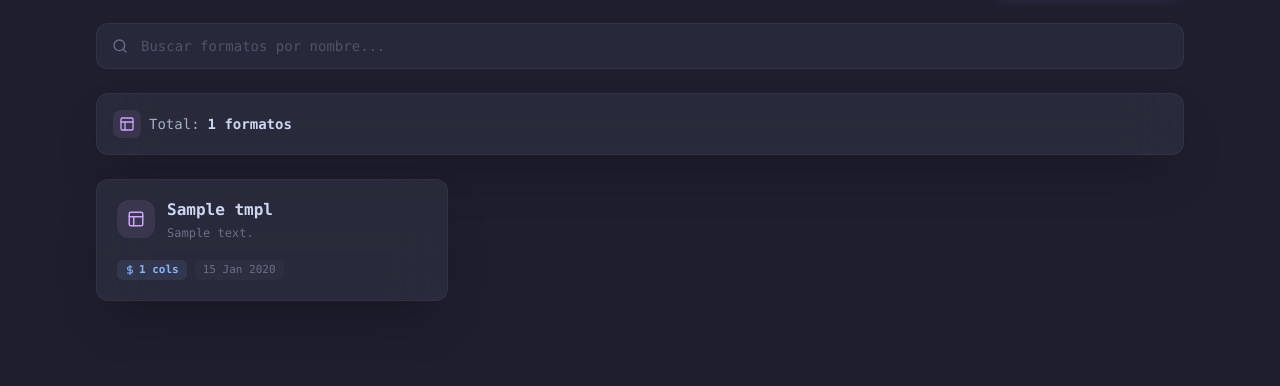
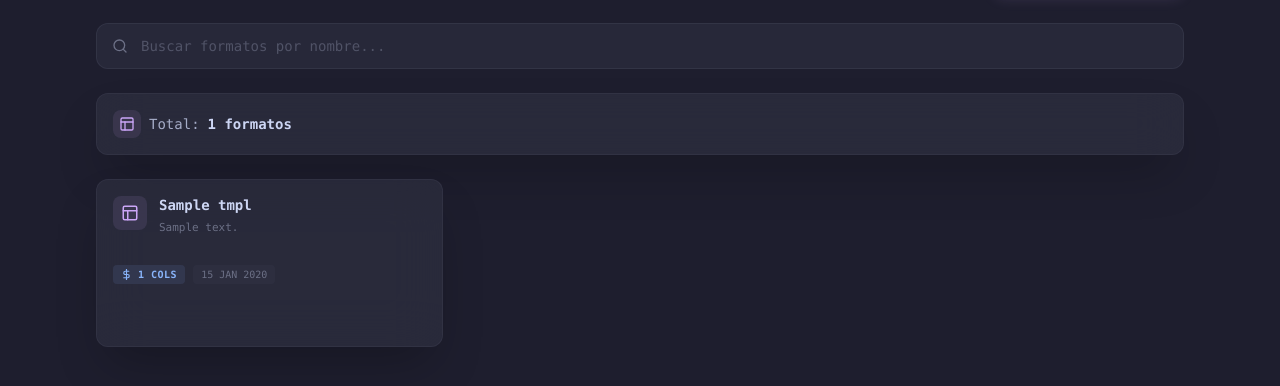
Before and after one commit to mrfuzball08/fzboard-web, a Django app: template dashboard/templates/dashboard/templates_list.html in a window 1280 px wide. Shown: the part 172-558 px from the top of the page. Run offline with Django 3.2, Linux system fonts and the light colour scheme; the template is opened without the code that fills it: most values are stand-ins (such as "Sample title", 1, 10 or a date in 2020); style sheets or scripts are compiled from the project's sources.

Commit message:
refactor: Updated template list card layout and styling for improved UI and separate footer actions, and increment CSS version.

```diff
--- a/dashboard/templates/dashboard/templates_list.html
+++ b/dashboard/templates/dashboard/templates_list.html
@@ -6,7 +6,7 @@
     <meta name="viewport" content="width=device-width, initial-scale=1.0">
     <title>Formatos - FuzBoard</title>
     {% load static %}
-    <link rel="stylesheet" href="{% static 'css/output.css' %}?v=5">
+    <link rel="stylesheet" href="{% static 'css/output.css' %}?v=7">
 </head>
 
 <body class="min-h-screen bg-cat-base text-cat-text font-mono">
@@ -95,18 +95,18 @@
             </div>
         </div>
 
-        <!-- Template Mosaic Grid -->
-        <div class="grid grid-cols-1 sm:grid-cols-2 lg:grid-cols-3 gap-4">
+        <!-- Templates Grid Layout -->
+        <div class="grid grid-cols-1 sm:grid-cols-2 lg:grid-cols-3 gap-6">
             {% for tmpl in templates %}
-            <a href="{% url 'template_detail' tmpl.pk %}"
-                class="glass-card rounded-xl overflow-hidden hover:border-cat-mauve/40 transition-all group cursor-pointer hover:shadow-lg hover:shadow-cat-mauve/5 block relative">
+            <div
+                class="glass-card rounded-xl overflow-hidden hover:border-cat-mauve/40 transition-all group hover:shadow-lg hover:shadow-cat-mauve/5 flex flex-col h-full relative">
 
-                <!-- Card Body -->
-                <div class="p-5">
+                <!-- Main Card Link Area -->
+                <a href="{% url 'template_detail' tmpl.pk %}" class="flex-1 p-4 flex flex-col">
                     <!-- Top: Icon + Name -->
                     <div class="flex items-start gap-3 mb-3">
                         <div
-                            class="p-2.5 bg-cat-mauve/10 rounded-xl text-cat-mauve shrink-0 group-hover:bg-cat-mauve/20 transition-colors">
+                            class="p-2 bg-cat-mauve/10 rounded-lg text-cat-mauve shrink-0 group-hover:bg-cat-mauve/20 transition-colors">
                             <svg xmlns="http://www.w3.org/2000/svg" width="18" height="18" viewBox="0 0 24 24"
                                 fill="none" stroke="currentColor" stroke-width="2" stroke-linecap="round"
                                 stroke-linejoin="round">
@@ -117,22 +117,22 @@
                         </div>
                         <div class="flex-1 min-w-0">
                             <h3
-                                class="text-base font-bold text-cat-text truncate group-hover:text-cat-mauve transition-colors leading-tight">
+                                class="text-sm font-bold text-cat-text truncate group-hover:text-cat-mauve transition-colors leading-snug">
                                 {{ tmpl.name }}
                             </h3>
                             {% if tmpl.description %}
-                            <p class="text-cat-overlay0 text-xs mt-1 line-clamp-2 leading-relaxed">
+                            <p class="text-cat-overlay0 text-[11px] mt-1 line-clamp-2 leading-relaxed">
                                 {{ tmpl.description }}
                             </p>
                             {% endif %}
                         </div>
                     </div>
 
-                    <!-- Meta Tags -->
-                    <div class="flex items-center gap-2 mt-4">
+                    <!-- Meta Tags (Pushed to bottom) -->
+                    <div class="flex items-center gap-2 mt-auto pt-4">
                         <span
-                            class="inline-flex items-center gap-1 px-2 py-0.5 rounded-md bg-cat-blue/10 text-cat-blue text-[11px] font-bold">
-                            <svg xmlns="http://www.w3.org/2000/svg" width="10" height="10" viewBox="0 0 24 24"
+                            class="inline-flex items-center gap-1.5 px-2 py-0.5 rounded bg-cat-blue/10 text-cat-blue text-[10px] font-bold uppercase tracking-wider">
+                            <svg xmlns="http://www.w3.org/2000/svg" width="11" height="11" viewBox="0 0 24 24"
                                 fill="none" stroke="currentColor" stroke-width="2.5" stroke-linecap="round"
                                 stroke-linejoin="round">
                                 <line x1="12" y1="1" x2="12" y2="23" />
@@ -141,15 +141,15 @@
                             {{ tmpl.columns.count }} cols
                         </span>
                         <span
-                            class="inline-flex items-center gap-1 px-2 py-0.5 rounded-md bg-cat-surface0/60 text-cat-overlay0 text-[11px] font-medium">
-                            {{ tmpl.updated_at|date:"d M Y" }}
+                            class="inline-flex items-center gap-1 px-2 py-0.5 rounded bg-cat-surface0/60 text-cat-overlay0 text-[10px] font-medium">
+                            {{ tmpl.updated_at|date:"d M Y" | upper }}
                         </span>
                     </div>
-                </div>
+                </a>
 
-                <!-- Card Footer: Actions -->
-                <div class="flex items-center justify-end gap-1 px-4 py-2.5 border-t border-cat-surface1/30 bg-cat-mantle/30 opacity-0 group-hover:opacity-100 transition-opacity"
-                    onclick="event.preventDefault(); event.stopPropagation();">
+                <!-- Card Footer Actions (Separate Peer) -->
+                <div
+                    class="flex items-center justify-end gap-1 px-4 py-2.5 border-t border-cat-surface1/30 bg-cat-mantle/30 opacity-0 group-hover:opacity-100 transition-opacity">
                     <a href="{% url 'template_download_csv' tmpl.pk %}"
                         class="flex items-center gap-1.5 px-2.5 py-1 text-[11px] font-bold text-cat-green hover:bg-cat-green/10 rounded-md transition-all"
                         title="Descargar CSV">
@@ -172,7 +172,7 @@
                         Eliminar
                     </a>
                 </div>
-            </a>
+            </div>
             {% endfor %}
         </div>
 
--- a/frontend/src/input.css
+++ b/frontend/src/input.css
@@ -20,6 +20,7 @@
   .glass-card {
     @apply bg-cat-surface0/60 backdrop-blur-xl border border-cat-surface1/30 shadow-2xl;
   }
+
 
   /* Enhanced input styles */
   .form-input {
```
